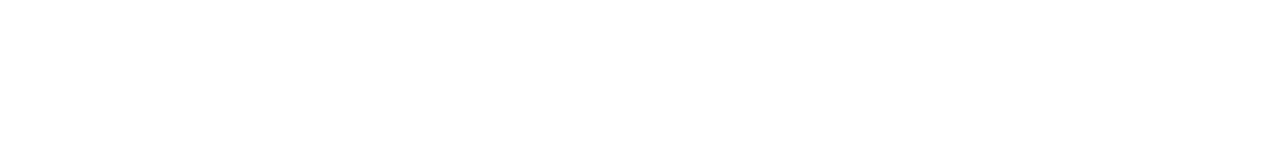
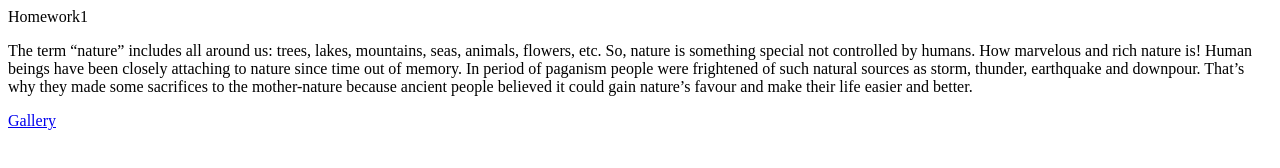
Before and after one commit to dianalazorenko/Homework, a plain HTML site: page index.html in a window 1280 px wide. Drawn offline with Linux system fonts and the light colour scheme.

Commit message:
second changes

```diff
--- a/index.html
+++ b/index.html
@@ -6,8 +6,17 @@
     <title>Document</title>
 </head>
 <body>
-    <header></header>
-    <main></main>
+    <header>Homework1</header>
+    <main>
+        <div>
+            <p>The term “nature” includes all around us: trees, lakes, mountains, seas, animals, flowers, etc. So, nature is something special not controlled by humans. How marvelous and rich nature is!
+
+                Human beings have been closely attaching to nature since time out of memory. In period of paganism people were frightened of such natural sources as storm, thunder, earthquake and downpour. That’s why they made some sacrifices to the mother-nature because ancient people believed it could gain nature’s favour and make their life easier and better.
+
+            </p>
+        </div>
+        <a href="../Homework/gallery.html">Gallery</a>
+    </main>
     <footer></footer>
 </body>
 </html>
```
Also changed, not shown: gallery.html (+7 -0 lines).
